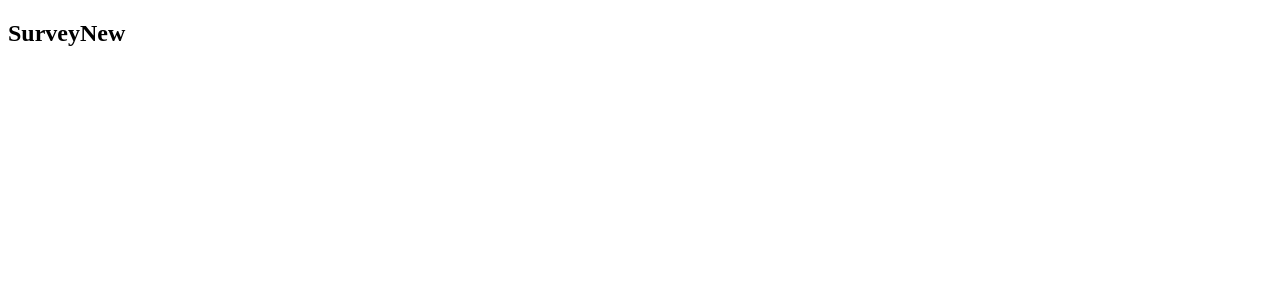
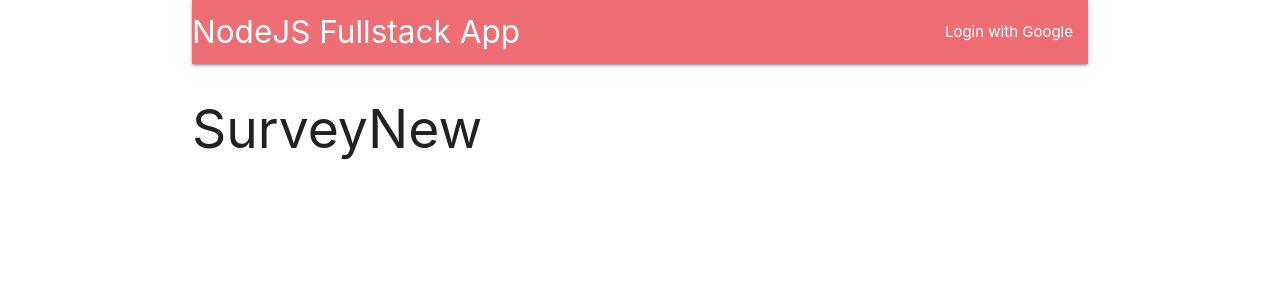
Before and after one commit to ajjobe2244/email-app-js, a React (Create React App) app in the folder client/: page /surveys/new in a window 1280 px wide. Shown: the top 300 px of the page. Built offline with nearby package versions, Linux system fonts and the light colour scheme; no server answers.

Commit message:
Redux thunk

```diff
--- a/client/package.json
+++ b/client/package.json
@@ -3,13 +3,16 @@
 	"version": "0.1.0",
 	"private": true,
 	"dependencies": {
+		"axios": "^0.19.0",
 		"http-proxy-middleware": "^0.19.1",
+		"materialize-css": "^1.0.0",
 		"react": "^16.9.0",
 		"react-dom": "^16.9.0",
 		"react-redux": "^7.1.0",
 		"react-router-dom": "^5.0.1",
 		"react-scripts": "3.1.1",
-    "redux": "^4.0.4"
+		"redux": "^4.0.4",
+		"redux-thunk": "^2.3.0"
 	},
 	"scripts": {
 		"start": "react-scripts start",
--- /dev/null
+++ b/client/src/actions/index.js
@@ -0,0 +1,17 @@
+import axios from 'axios';
+import { FETCH_USER } from './types';
+
+// export const fetchUser = () => {
+// 	return function(dispatch) {
+// 		axios
+// 			.get('/api/current_user')
+// 			.then(res => dispatch({ type: FETCH_USER, payload: res }));
+// 	};
+// };
+
+// After refactoring the action above to fetchUser
+export const fetchUser = () => async dispatch => {
+	const res = await axios.get('/api/current_user');
+
+	dispatch({ type: FETCH_USER, payload: res.data });
+};
--- /dev/null
+++ b/client/src/actions/types.js
@@ -0,0 +1 @@
+export const FETCH_USER = 'fetch_user';
--- a/client/src/components/App.js
+++ b/client/src/components/App.js
@@ -1,16 +1,23 @@
-import React from 'react';
+import React, { Component } from 'react';
 import { BrowserRouter, Route } from 'react-router-dom';
+import { connect } from 'react-redux';
+import * as actions from '../actions';
 
-const Header = () => <h2>Header</h2>;
+import Header from './Header';
 const Dashboard = () => <h2>Dashboard</h2>;
 const SurveyNew = () => <h2>SurveyNew</h2>;
 const Landing = () => <h2>Landing</h2>;
 
-const App = () => {
+class App extends Component {
+	componentDidMount() {
+		this.props.fetchUser();
+	}
+	render() {
 		return (
-		<div>
+			<div className="container">
 				<BrowserRouter>
 					<div>
+						<Header />
 						<Route exact path="/" component={Landing} />
 						<Route exact path="/surveys" component={Dashboard} />
 						<Route path="/surveys/new" component={SurveyNew} />
@@ -18,6 +25,10 @@ const App = () => {
 				</BrowserRouter>
 			</div>
 		);
-};
+	}
+}
 
-export default App;
+export default connect(
+	null,
+	actions
+)(App);
--- /dev/null
+++ b/client/src/components/Header.js
@@ -0,0 +1,19 @@
+import React, { Component } from 'react';
+
+class Header extends Component {
+	render() {
+		return (
+			<nav>
+				<div className="nav-wrapper">
+					<a className="left brand-logo">NodeJS Fullstack App</a>
+					<ul className="right">
+						<li>
+							<a>Login with Google</a>
+						</li>
+					</ul>
+				</div>
+			</nav>
+		);
+	}
+}
+export default Header;
--- a/client/src/index.js
+++ b/client/src/index.js
@@ -1,12 +1,17 @@
+import 'materialize-css/dist/css/materialize.min.css';
 import React from 'react';
 import ReactDOM from 'react-dom';
 import { Provider } from 'react-redux';
 import { createStore, applyMiddleware } from 'redux';
+import reduxThunk from 'redux-thunk';
+
 
 import App from './components/App';
 import reducers from './reducers';
 
-const store = createStore(reducers, {}, applyMiddleware());
+
+
+const store = createStore(reducers, {}, applyMiddleware(reduxThunk));
 
 ReactDOM.render(
 	<Provider store={store}>
--- a/client/src/reducers/authReducer.js
+++ b/client/src/reducers/authReducer.js
@@ -1,6 +1,11 @@
+import { FETCH_USER } from '../actions/types';
+
 export default function(state = {}, action) {
-    switch (action.type) {
-        default:
-            return state;
-    }
+	console.log(action);
+	switch (action.type) {
+        case FETCH_USER:
+
+		default:
+			return state;
+	}
 }
```
Also changed, not shown: client/src/setupProxy.js (+4 -3 lines), 1 other file (tests, documents, lock files or other folders). Lines whose indentation alone changed are shown as unchanged.
